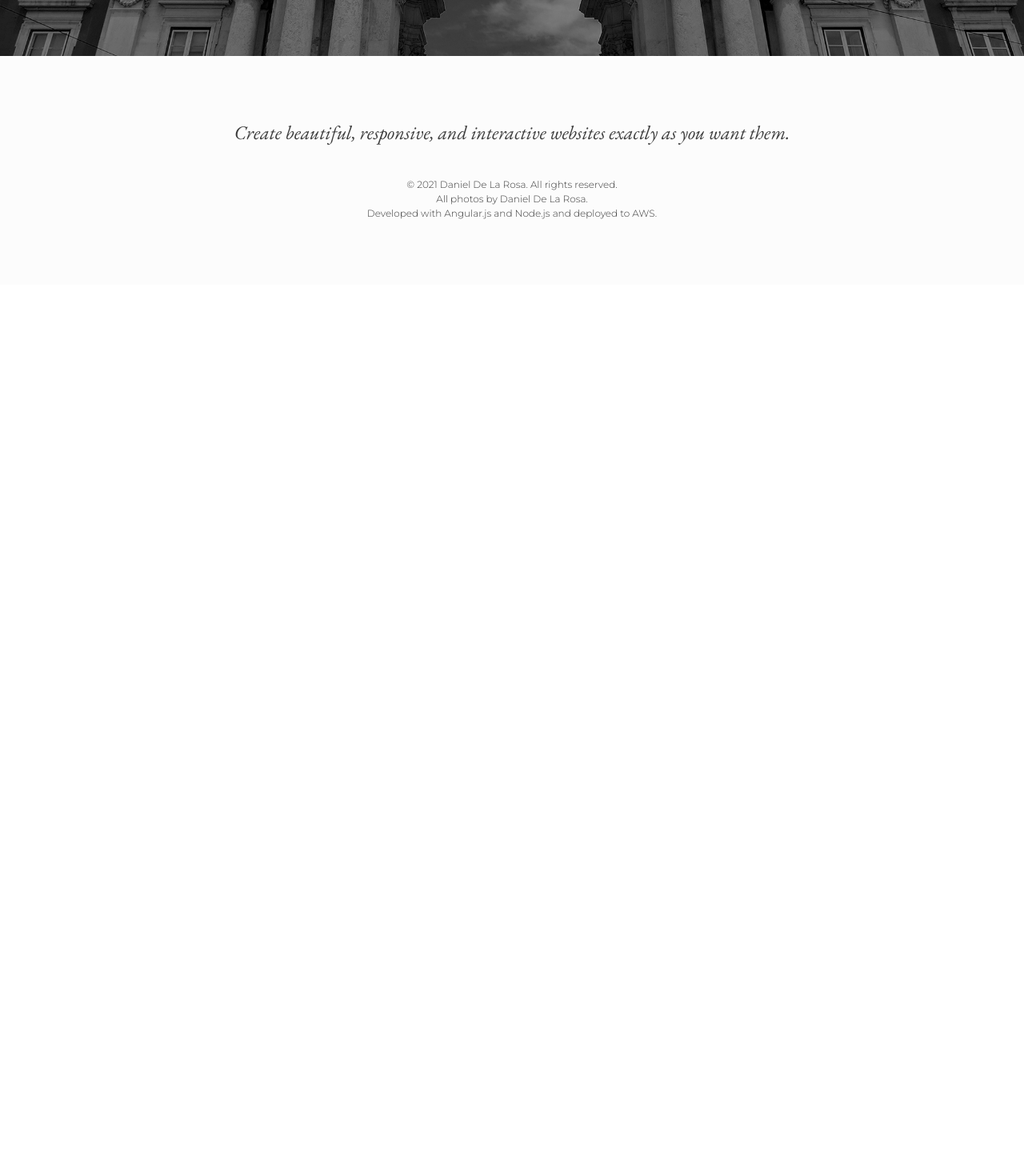
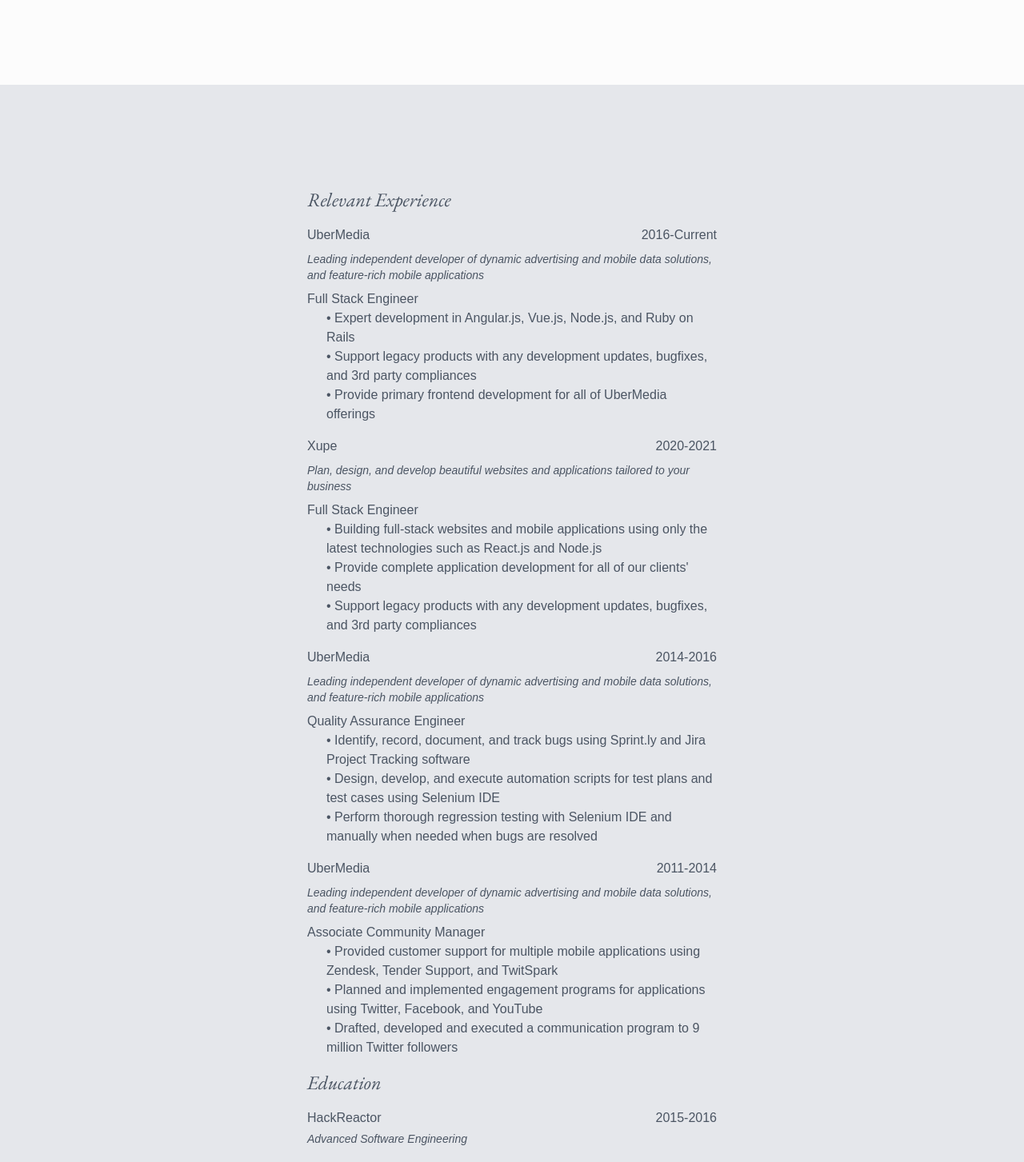
Before and after one commit to dela1000/personalwebsite, a React (Create React App) app: page /resume in a window 1280 px wide. Shown: the part 1330-2783 px from the top of the page at 80% size. Before the commit the page ends 1686 px from the top, so only its background shows below. Built offline with nearby package versions, Linux system fonts and the light colour scheme.

Commit message:
add resumeData

```diff
--- a/src/adapters/pageText.js
+++ b/src/adapters/pageText.js
@@ -32,6 +32,75 @@
       primaryText: 'HIRE A FULL-STACK ENGINEER TODAY',
       secondaryText: 'Do you have a website idea and need help from an expert?',
     },
+    header: 'Experience goes a long way',
+    description:
+      'With over 10 years in the technology industry and more than 6 as a Full Stack software engineer, I have cultivated a strong background in program development, providing positive results on all the projects in which I have participated.',
+    resumeData: {
+      experience: [
+        {
+          company: 'UberMedia',
+          tag: 'Leading independent developer of dynamic advertising and mobile data solutions, and feature-rich mobile applications',
+          title: 'Full Stack Engineer',
+          time: '2016-Current',
+          bulletPoints: [
+            'Expert development in Angular.js, Vue.js, Node.js, and Ruby on Rails',
+            'Support legacy products with any development updates, bugfixes, and 3rd party compliances',
+            'Provide primary frontend development for all of UberMedia offerings',
+          ],
+        },
+        {
+          company: 'Xupe',
+          tag: 'Plan, design, and develop beautiful websites and applications tailored to your business',
+          title: 'Full Stack Engineer',
+          time: '2020-2021',
+          bulletPoints: [
+            'Building full-stack websites and mobile applications using only the latest technologies such as React.js and Node.js',
+            "Provide complete application development for all of our clients' needs",
+            'Support legacy products with any development updates, bugfixes, and 3rd party compliances',
+          ],
+        },
+        {
+          company: 'UberMedia',
+          tag: 'Leading independent developer of dynamic advertising and mobile data solutions, and feature-rich mobile applications',
+          title: 'Quality Assurance Engineer',
+          time: '2014-2016',
+          bulletPoints: [
+            'Identify, record, document, and track bugs using Sprint.ly and Jira Project Tracking software',
+            'Design, develop, and execute automation scripts for test plans and test cases using Selenium IDE',
+            'Perform thorough regression testing with Selenium IDE and manually when needed when bugs are resolved',
+          ],
+        },
+        {
+          company: 'UberMedia',
+          tag: 'Leading independent developer of dynamic advertising and mobile data solutions, and feature-rich mobile applications',
+          title: 'Associate Community Manager',
+          time: '2011-2014',
+          bulletPoints: [
+            'Provided customer support for multiple mobile applications using Zendesk, Tender Support, and TwitSpark',
+            'Planned and implemented engagement programs for applications using Twitter, Facebook, and YouTube',
+            'Drafted, developed and executed a communication program to 9 million Twitter followers',
+          ],
+        },
+      ],
+      education: [
+        {
+          school: 'HackReactor',
+          degree: 'Advanced Software Engineering',
+          time: '2015-2016',
+        },
+        {
+          school: 'University of California, Irvine',
+          degree: 'BA Art History',
+          time: '2005-2008',
+        },
+        {
+          school: 'University of California, Irvine',
+          degree: 'BA Sociology',
+          time: '2005-2008',
+        },
+      ],
+      resumeLink: '/public/DanielDeLaRosaResume.pdf',
+    },
   },
   contactButton: {
     contactMe: 'CONTACT ME',
--- a/src/components/Footer/Footer.jsx
+++ b/src/components/Footer/Footer.jsx
@@ -8,7 +8,7 @@
   return (
     <footer
       id="top"
-      className={`${themeName}-header w-screen items-center pt-10 pb-20 flex justify-around sticky`}
+      className={`${themeName}-header w-screen items-center pt-10 pb-20 px-20 flex justify-around sticky`}
     >
       <div className="flex flex-col text-center">
         <div className="py-10 text-2xl garamond">{pageText.footer.header}</div>
--- /dev/null
+++ b/src/components/ResumeHolder/ResumeHolder.jsx
@@ -0,0 +1,65 @@
+import PropTypes from 'prop-types';
+
+export default function ResumeHolder({ resumeData }) {
+  console.log('+++ 4: src/components/ResumeHolder/ResumeHolder.jsx - resumeData: ', resumeData);
+  return (
+    <div className="px-20 lg:px-96 py-32 bg-gray-200 text-gray-600">
+      <div className="garamond font-size-largest font-weight-medium text-2xl">
+        Relevant Experience
+      </div>
+      <div className="mt-4">
+        {resumeData.experience.map((item) => (
+          <div className="my-4">
+            <div className="grid grid-cols-2 gap-4">
+              <div>{item.company}</div>
+              <div className="text-right">
+                <div>{item.time}</div>
+              </div>
+            </div>
+            <div className="margin-top-small text-sm font-light italic mt-2">{item.tag}</div>
+            <div className="margin-top-small mt-2">{item.title}</div>
+            <ul className="pl-6">
+              {item.bulletPoints.map((bullet) => (
+                <li className="font-light">&bull; {bullet}</li>
+              ))}
+            </ul>
+          </div>
+        ))}
+      </div>
+      <div className="garamond font-size-largest font-weight-medium text-2xl">Education</div>
+      <div className="mt-4">
+        {resumeData.education.map((item) => (
+          <div className="grid grid-cols-2 mb-4 gap-1">
+            <div>{item.school}</div>
+            <div className="text-right">
+              <div>{item.time}</div>
+            </div>
+            <div className="margin-top-small text-sm font-light italic">{item.degree}</div>
+          </div>
+        ))}
+      </div>
+    </div>
+  );
+}
+
+ResumeHolder.propTypes = {
+  resumeData: PropTypes.shape({
+    experience: PropTypes.arrayOf(
+      PropTypes.shape({
+        company: PropTypes.string.isRequired,
+        tag: PropTypes.string.isRequired,
+        title: PropTypes.string.isRequired,
+        time: PropTypes.string.isRequired,
+        bulletPoints: PropTypes.arrayOf(PropTypes.string.isRequired),
+      }),
+    ).isRequired,
+    education: PropTypes.arrayOf(
+      PropTypes.shape({
+        school: PropTypes.string.isRequired,
+        degree: PropTypes.string.isRequired,
+        time: PropTypes.string.isRequired,
+      }),
+    ).isRequired,
+    resumeLink: PropTypes.string,
+  }).isRequired,
+};
--- /dev/null
+++ b/src/components/ResumeHolder/index.js
@@ -0,0 +1 @@
+export { default } from './ResumeHolder';
--- a/src/pages/Resume/Resume.jsx
+++ b/src/pages/Resume/Resume.jsx
@@ -2,6 +2,9 @@
 import PropTypes from 'prop-types';
 import TopHero from '../../components/TopHero/index';
 import BottomHero from '../../components/BottomHero/index';
+import CenterContainer from '../../components/CenterContainer/index';
+import TextSection from '../../components/TextSection/index';
+import ResumeHolder from '../../components/ResumeHolder/index';
 import largeImagesData from '../../adapters/largeImagesData';
 import pageText from '../../adapters/pageText';
 
@@ -14,6 +17,10 @@
         secondaryText={pageText.resume.topHero.secondaryText}
         windowType={windowType}
       />
+      <CenterContainer>
+        <TextSection text={pageText.resume.header} description={pageText.resume.description} />
+      </CenterContainer>
+      <ResumeHolder resumeData={pageText.resume.resumeData} />
       <BottomHero
         imageLink={largeImagesData[windowType].lisbonbw}
         primaryText={pageText.resume.bottomHero.primaryText}
```
